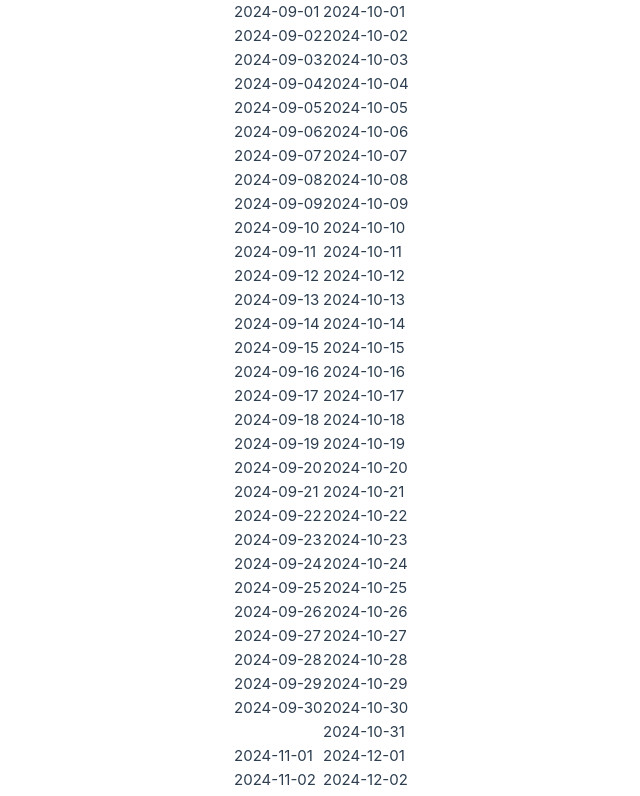
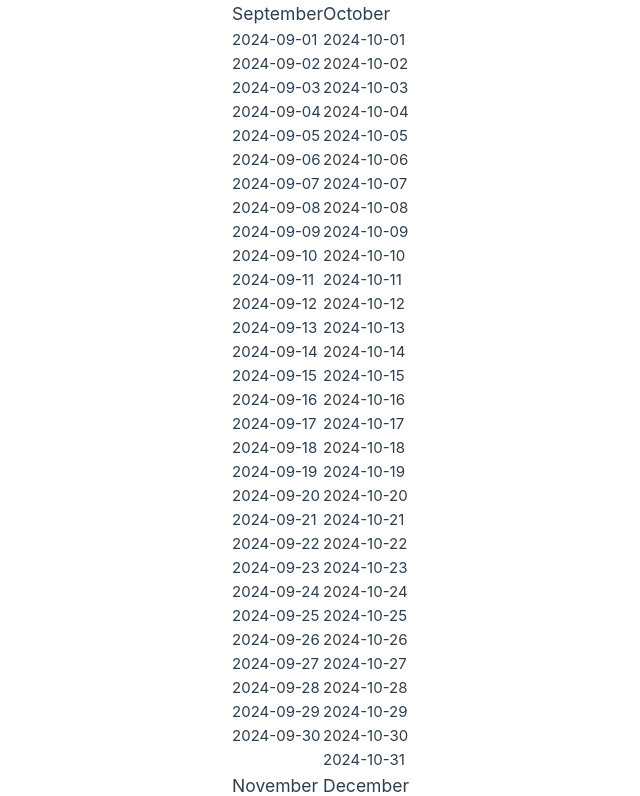
Before and after one commit to kiDra94/today-i-learned, a Vue app: page / in a window 1280 px wide. Shown: the top 796 px of the page, without its empty margins (317-957 px from the left). Built offline with nearby package versions, Linux system fonts and the light colour scheme.

Commit message:
h3 implemented for month

```diff
--- a/src/App.vue
+++ b/src/App.vue
@@ -30,6 +30,7 @@ console.log(days(start));
 
 <template>
   <div v-for="month in months(start, end)">
+    <h3>{{ month.format("MMMM") }}</h3>
     <div v-for="day in days(month)">{{ day.format("YYYY-MM-DD") }}</div>
   </div>
 </template>
```
